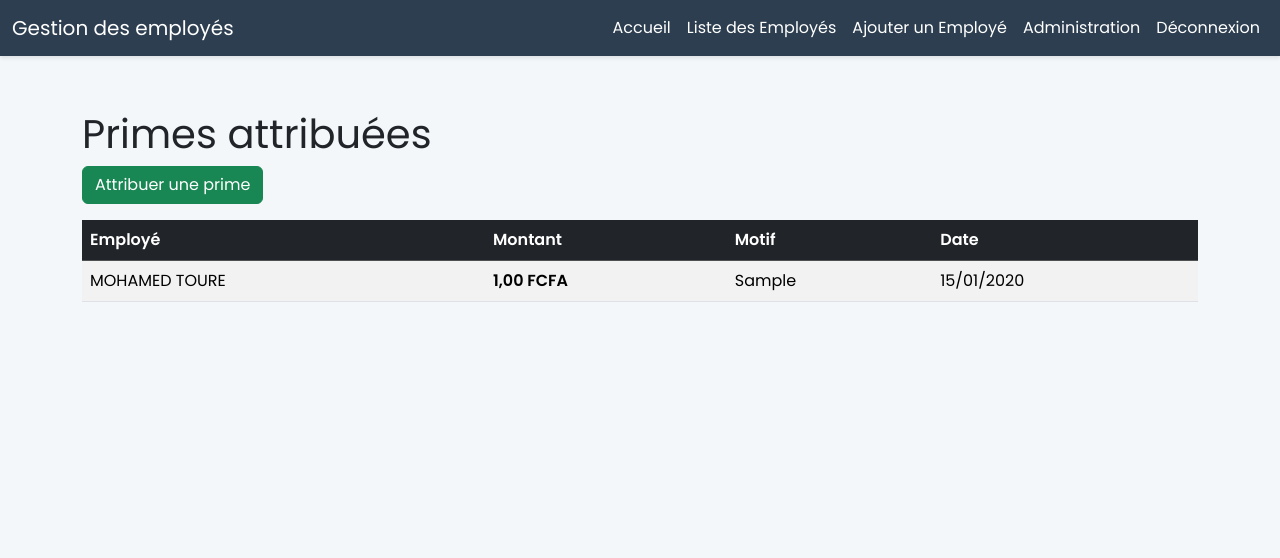
After one commit to Mohamed224-Toure/GRH, a Django app: page /employees/primes/ in a window 1280 px wide. The commit adds this page. Shown: the top 558 px of the page. Run offline with Django 5.2, Linux system fonts and the light colour scheme; a user stored in the database is signed in; data comes from the database, SQL or seed files in the repository; both versions use the stored data as it was after the commit; tables that the repository leaves empty hold one stand-in row (values such as "Sample post").

Commit message:
Ajout complet de la gestion des congés et des primes

```diff
--- a/Employes/models.py
+++ b/Employes/models.py
@@ -41,6 +41,45 @@ class Employee(models.Model):
        def __str__(self):
            return f"{self.prenom} {self.nom}"
 
-       class Meta:
+# === NOUVEAU : Gestion des Congés ===
+class Conge(models.Model):
+    employe = models.ForeignKey(Employee, on_delete=models.CASCADE, verbose_name="Employé")
+    date_debut = models.DateField(verbose_name="Date de début")
+    date_fin = models.DateField(verbose_name="Date de fin")
+    motif = models.CharField(max_length=200, verbose_name="Motif")
+    statut = models.CharField(
+        max_length=20,
+        choices=[
+            ('EN_ATTENTE', 'En attente'),
+            ('APPROUVE', 'Approuvé'),
+            ('REFUSE', 'Refusé')
+        ],
+        default='EN_ATTENTE',
+        verbose_name="Statut"
+    )
+    date_demande = models.DateTimeField(auto_now_add=True, verbose_name="Date de demande")
+
+    class Meta:
+        verbose_name = "Congé"
+        verbose_name_plural = "Congés"
+
+    def __str__(self):
+        return f"{self.employe} - {self.motif} ({self.statut})"
+
+
+# === NOUVEAU : Gestion des Primes ===
+class Prime(models.Model):
+    employe = models.ForeignKey(Employee, on_delete=models.CASCADE, verbose_name="Employé")
+    montant = models.DecimalField(max_digits=10, decimal_places=2, verbose_name="Montant (FCFA)")
+    motif = models.CharField(max_length=200, verbose_name="Motif de la prime")
+    date_attribution = models.DateField(auto_now_add=True, verbose_name="Date d'attribution")
+
+    class Meta:
+        verbose_name = "Prime"
+        verbose_name_plural = "Primes"
+
+    def __str__(self):
+        return f"Prime de {self.montant} FCFA - {self.employe}"
+    class Meta:
            verbose_name = "Employé"
            verbose_name_plural = "Employés"
--- /dev/null
+++ b/Employes/templates/Employes/Prime_list.html
@@ -0,0 +1,32 @@
+{% extends 'Employes/base.html' %}
+{% block title %}Liste des Primes{% endblock %}
+{% block content %}
+<div class="container mt-4">
+    <h1>Primes attribuées</h1>
+    <a href="{% url 'Employes:prime_new' %}" class="btn btn-success mb-3">Attribuer une prime</a>
+    <div class="table-responsive">
+        <table class="table table-striped">
+            <thead class="table-dark">
+                <tr>
+                    <th>Employé</th>
+                    <th>Montant</th>
+                    <th>Motif</th>
+                    <th>Date</th>
+                </tr>
+            </thead>
+            <tbody>
+                {% for p in primes %}
+                <tr>
+                    <td>{{ p.employe }}</td>
+                    <td><strong>{{ p.montant }} FCFA</strong></td>
+                    <td>{{ p.motif }}</td>
+                    <td>{{ p.date_attribution|date:"d/m/Y" }}</td>
+                </tr>
+                {% empty %}
+                <tr><td colspan="4" class="text-center">Aucune prime attribuée</td></tr>
+                {% endfor %}
+            </tbody>
+        </table>
+    </div>
+</div>
+{% endblock %}
--- a/Employes/templates/Employes/base.html
+++ b/Employes/templates/Employes/base.html
@@ -90,6 +90,12 @@
                     <li class="nav-item">
                         <a class="nav-link" href="{% url 'login' %}">Connexion</a>
                     </li>
+                    <li class="nav-item">
+                        <a class="nav-link" href="{% url 'Employes:conge_list' %}">Congés</a>
+                    </li>
+                    <li class="nav-item">
+                        <a class="nav-link" href="{% url 'Employes:prime_list' %}">Primes</a>
+                    </li>
                     {% endif %}
                 </ul>
             </div>
--- a/Employes/urls.py
+++ b/Employes/urls.py
@@ -8,4 +8,8 @@ urlpatterns = [
     path('employee/new/', views.employee_create, name='employee_create'),
     path('employee/<int:pk>/edit/', views.employee_update, name='employee_update'),
     path('employee/<int:pk>/delete/', views.employee_delete, name='employee_delete'),
+    path('conges/', views.conge_list, name='conge_list'),
+    path('conges/nouveau/', views.conge_new, name='conge_new'),
+    path('primes/', views.prime_list, name='prime_list'),
+    path('primes/nouvelle/', views.prime_new, name='prime_new'),
 ]
--- a/Employes/views.py
+++ b/Employes/views.py
@@ -1,7 +1,11 @@
 from django.shortcuts import render, get_object_or_404, redirect
 from django.contrib.auth.decorators import login_required
+
+from Employes.forms import EmployeeForm
 from .models import Employee
-from .forms import EmployeeForm
+from .models import Conge
+from .models import Prime
+from django.contrib import messages   # ← Ligne CORRECTEfrom .forms import EmployeeForm
 
 @login_required
 def home(request):
@@ -30,14 +34,14 @@ def employee_create(request):
 
 @login_required
 def employee_update(request, pk):
-    employe = get_object_or_404(Employee, pk=pk)
+    Employe = get_object_or_404(Employee, pk=pk)
     if request.method == 'POST':
-        form = EmployeeForm(request.POST, instance=employe)
+        form = EmployeeForm(request.POST, instance=Employe)
         if form.is_valid():
             form.save()
             return redirect('Employes:employee_list')
     else:
-        form = EmployeeForm(instance=employe)
+        form = EmployeeForm(instance=Employe)
     return render(request, 'Employes/employes_form.html', {'form': form})
 
 @login_required
@@ -47,3 +51,46 @@ def employee_delete(request, pk):
         employe.delete()
         return redirect('Employes:employee_list')
     return render(request, 'Employes/employes_delete.html', {'employe': employe})
+
+# === Vues Congés ===
+@login_required
+def conge_list(request):
+    conges = Conge.objects.all().order_by('-date_demande')
+    return render(request, 'Employes/conge_list.html', {'conges': conges})
+
+@login_required
+def conge_new(request):
+    if request.method == 'POST':
+        employe_id = request.POST['employe']
+        employe = Employee.objects.get(id=employe_id)
+        Conge.objects.create(
+            employe=employe,
+            date_debut=request.POST['date_debut'],
+            date_fin=request.POST['date_fin'],
+            motif=request.POST['motif']
+        )
+        messages.success(request, "Demande de congé envoyée !")
+        return redirect('Employes:conge_list')
+    employes = Employee.objects.all()
+    return render(request, 'Employes/conge_form.html', {'employes': employes})
+
+# === Vues Primes ===
+@login_required
+def prime_list(request):
+    primes = Prime.objects.all().order_by('-date_attribution')
+    return render(request, 'Employes/prime_list.html', {'primes': primes})
+
+@login_required
+def prime_new(request):
+    if request.method == 'POST':
+        employe_id = request.POST['employe']
+        employe = Employee.objects.get(id=employe_id)
+        Prime.objects.create(
+            employe=employe,
+            montant=request.POST['montant'],
+            motif=request.POST['motif']
+        )
+        messages.success(request, "Prime attribuée avec succès !")
+        return redirect('Employes:prime_list')
+    employes = Employee.objects.all()
+    return render(request, 'Employes/prime_form.html', {'employes': employes})
```
Also changed, not shown: Employes/admin.py (+16 -11 lines), Employes/templates/Employes/Conge_form.html (added, +38 -0 lines), Employes/templates/Employes/Conge_list.html (added, +43 -0 lines), Employes/templates/Employes/Prime_form.html (added, +32 -0 lines), Employes/migrations/0002_alter_employee_options_conge_prime.py (added), db.sqlite3.
